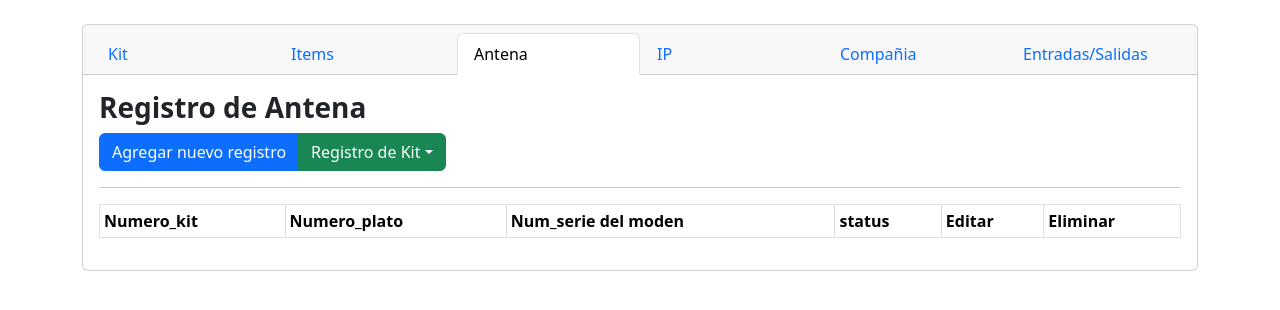
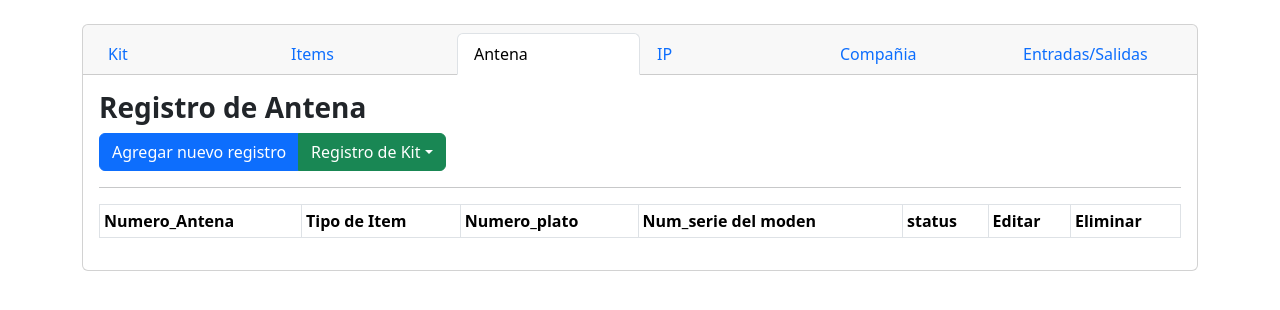
Before and after one commit to cristlm-teclogging/inventario_teclogging, a PHP site: page /inventario_tec/modules/antena in a window 1280 px wide. Shown: the part 67-377 px from the top of the page. Run offline with PHP 8.4, Linux system fonts and the light colour scheme; data that the repository does not hold is empty; some libraries are stand-ins or nearby versions.

Commit message:
actualizacion index antena

```diff
--- a/modules/antena/index.php
+++ b/modules/antena/index.php
@@ -45,7 +45,8 @@
                         <div class="col table-responsive">
                             <table class="table table-sm table-hover table-bordered">
                                 <thead>
-                                <th>Numero_kit</th>
+                                <th>Numero_Antena</th>
+                                <th>Tipo de Item</th>
                                 <th>Numero_plato</th>
                                 <th>Num_serie del moden</th>
                                 <th>status</th>
@@ -57,24 +58,25 @@
                      <?php
                        require "../../config/conexion.php";
 
-                       $sql = "SELECT ant.num_kit as 'num_kit', ant.num_plato as 'num_plato', ant.ns_modem as 'ns_modem', ant.status as 'status_antena', sta.id_status as 'id_status', sta.status as 'status' FROM antena ant LEFT JOIN status sta ON ant.status = sta.id_status";
+                       $sql = "SELECT ant.id_kit as 'id_kit', ant.id_item as 'id_item', ant.num_antena as 'num_antena', ant.num_plato as 'num_plato', ant.ns_modem as 'ns_modem', ant.estado_item as 'estado_item', ant.status as 'status_antena', sta.id_status as 'id_status', sta.status as 'status', ti.id_item as 'id_item', ti.tipo_item FROM antena ant LEFT JOIN status sta ON ant.status = sta.id_status LEFT JOIN tipo_item ti ON ant.id_item = ti.id_item";
                        $resultado = $conexion->query($sql);
 
                        while($row = $resultado->fetch_assoc()) { ?>
                                      <tr>
                                          <!--corregir el nombre de las propiedades-->
 
-                                         <td><?php echo $row['num_kit'];?></td>
+                                         <td><?php echo $row['num_antena'];?></td>
+                                         <td><?php echo $row['tipo_item'];?></td>
                                          <td><?php echo $row['num_plato'];?></td>
                                          <td><?php echo $row['ns_modem'];?></td>
                                          <td><?php echo $row['status'];?></td>
 
                                          <td class="text-center">
-                                         <a href="./editar_antena.php?num_kit=<?php echo $row['num_kit'];?>" class="btn btn-warning"> <i class="fa-solid fa-user-pen"></i></a>
+                                         <a href="./editar_antena.php?num_antena=<?php echo $row['num_antena'];?>" class="btn btn-warning"> <i class="fa-solid fa-user-pen"></i></a>
 
                                          </td>
                                          <td class="text-center">
-                                         <a href="./eliminar_antena.php?num_kit=<?php echo $row['num_kit'];?>" class="btn btn-danger"> <i class="fas fa-trash-can"></i></a>
+                                         <a href="./eliminar_antena.php?num_antena=<?php echo $row['num_antena'];?>" class="btn btn-danger"> <i class="fas fa-trash-can"></i></a>
                                          </td>
 
                                      </tr>
```
